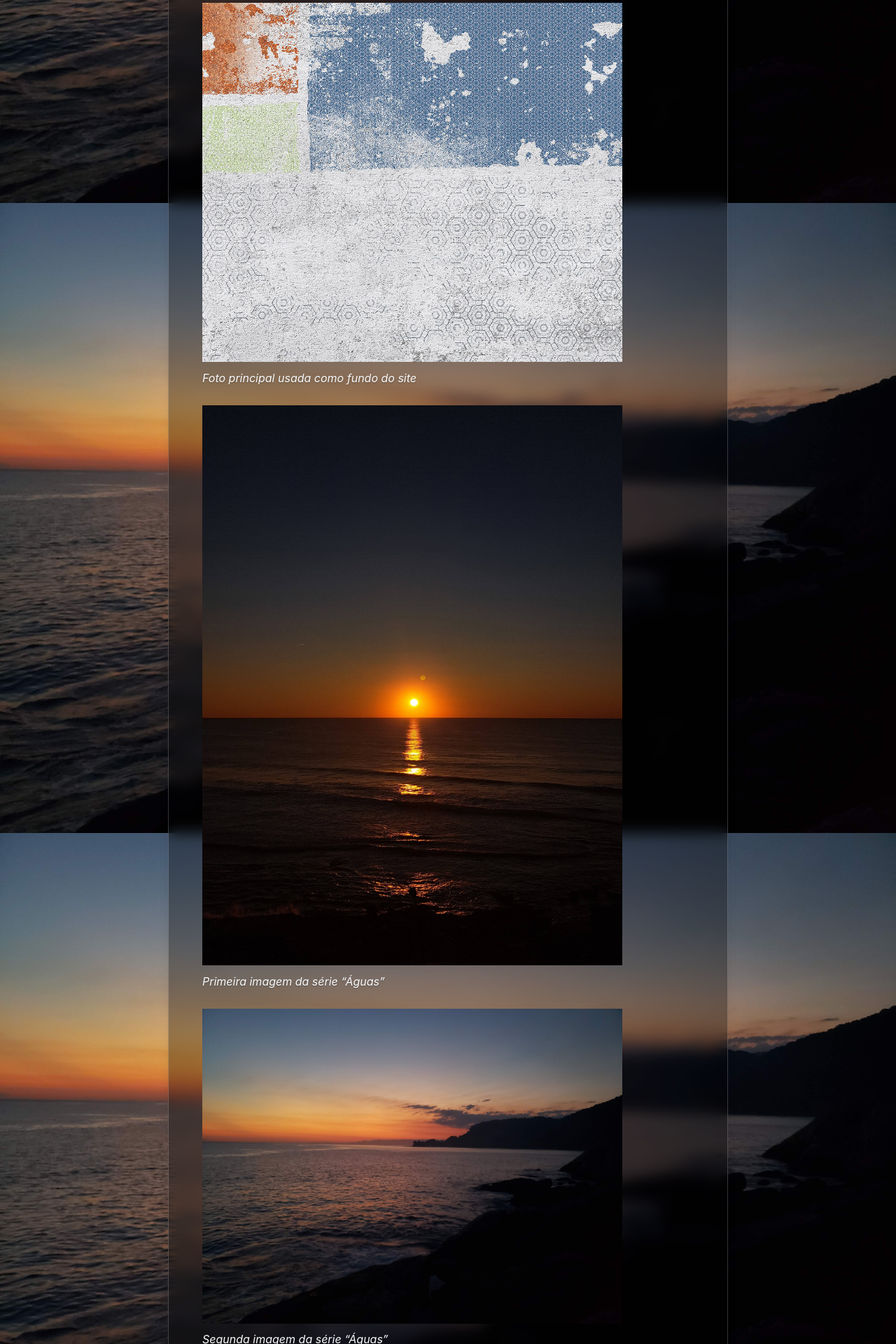
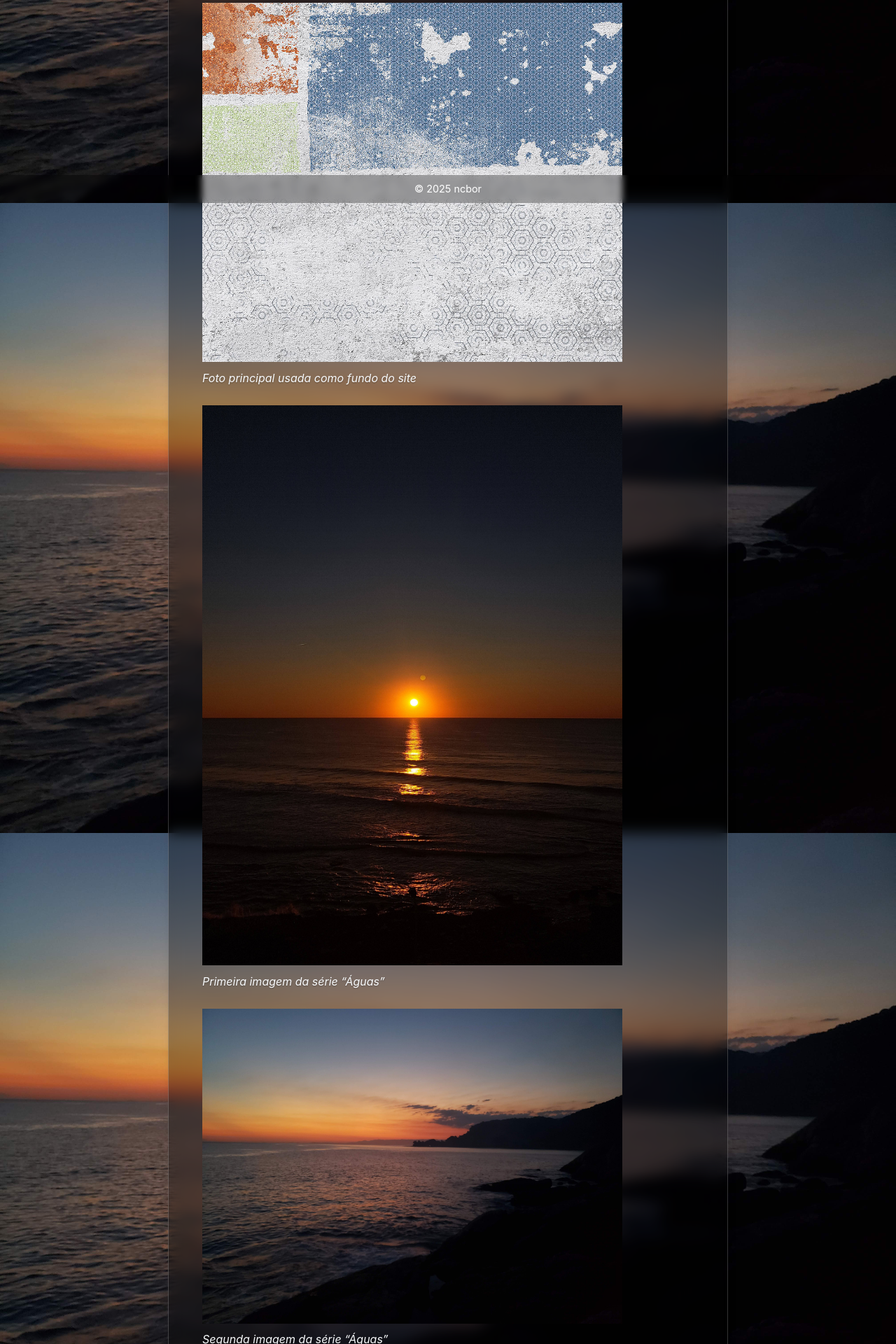
Before and after one commit to ncbor/ncbor.github.io, a Jekyll site: the page built from _posts/2025-10-11-features-do-site.md, in a window 1280 px wide. Shown: the part 610-2530 px from the top of the page at 70% size. Built offline with Jekyll 4.4.1, drawn with Linux system fonts in a browser that asks for light colours.

Commit message:
Update post.html design footer

```diff
--- a/_layouts/post.html
+++ b/_layouts/post.html
@@ -21,6 +21,6 @@
                 </div>
             </article>
         </main>
-        <footer>© 2025 ncbor</footer>
+        <footer class="minimal-footer">© 2025 ncbor</footer>
     </body>
 </html>
```
